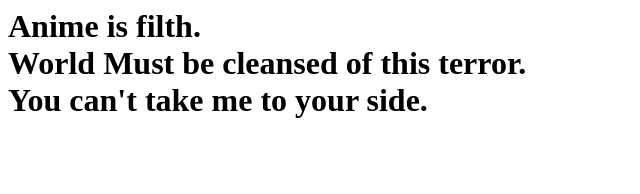
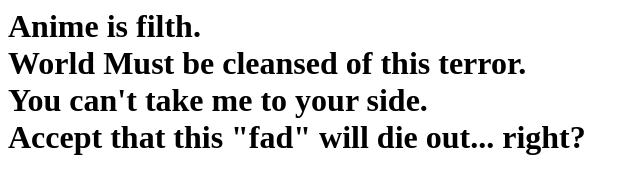
Before and after one commit to DC382X/1, a plain HTML site: page index.html in a window 1280 px wide. Shown: the whole page, without its empty margins (0-640 px from the left). Drawn offline with Linux system fonts and the light colour scheme.

Commit message:
Update index.html

```diff
--- a/index.html
+++ b/index.html
@@ -1,7 +1,8 @@
 <h1>
 Anime is filth.<br>
 World Must be cleansed of this terror.<br>
-You can't take me to your side.
+You can't take me to your side.<br>
+Accept that this "fad" will die out... right?
 <script>
 setTimeout(function(){window.close()},10000)
 </script>
```
